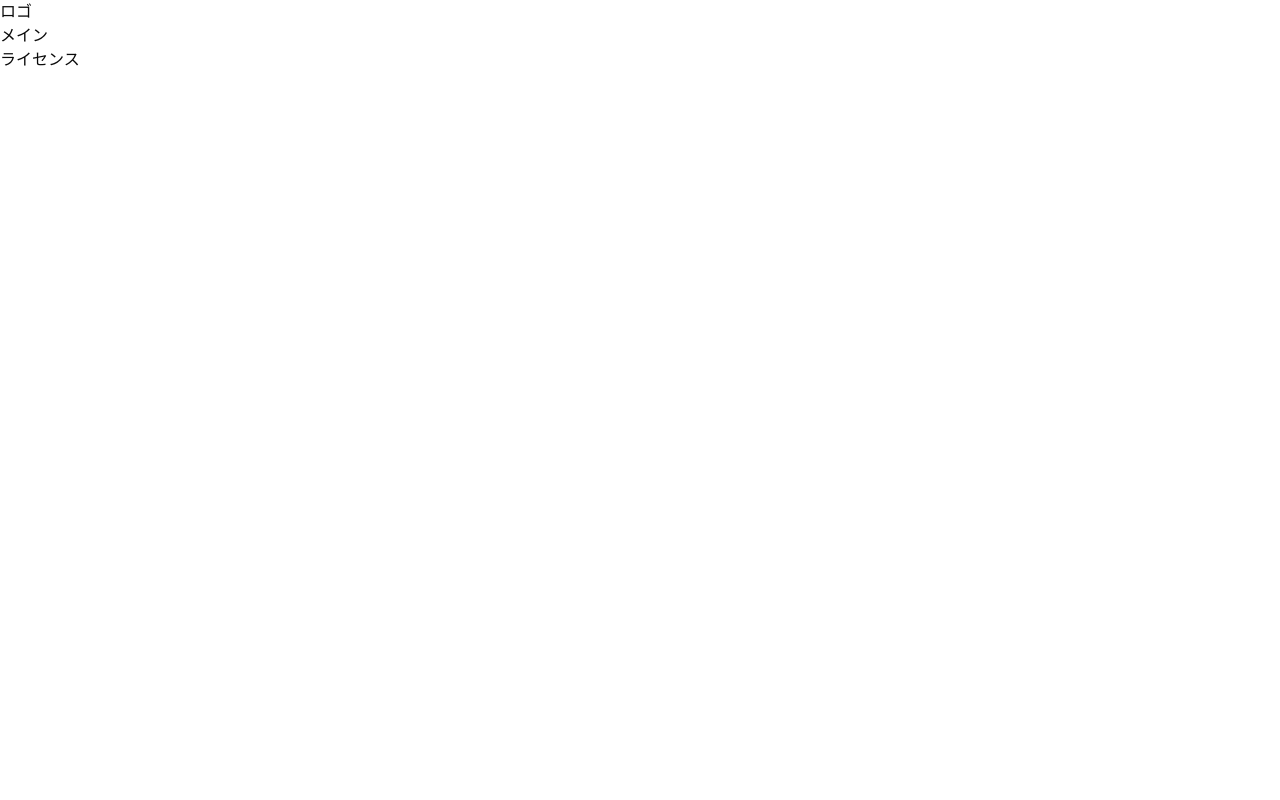
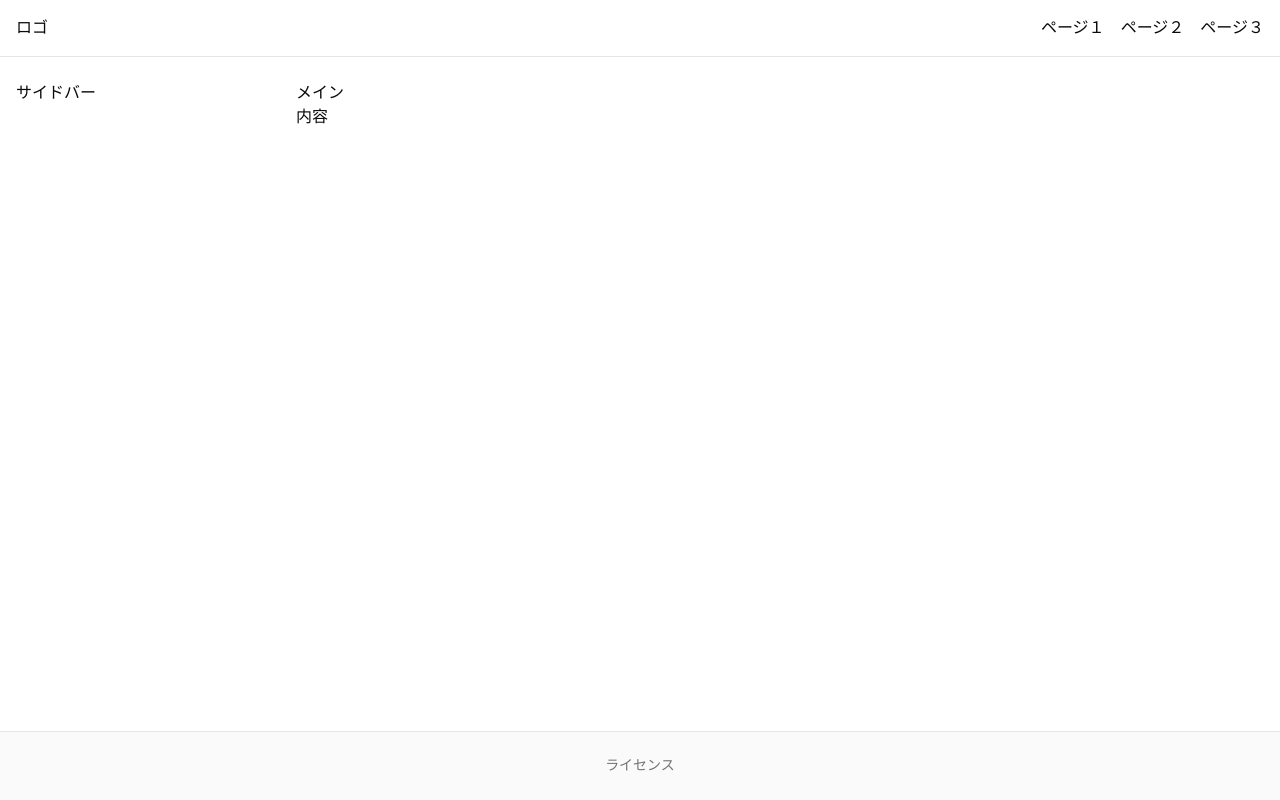
Before and after one commit to Hazakura2024/rakugo-sns, a Next.js app: page / in a window 1280 px wide. Built offline with nearby package versions, Linux system fonts and the light colour scheme.

Commit message:
feat: uiの骨組みを作成

```diff
--- a/src/app/page.tsx
+++ b/src/app/page.tsx
@@ -3,20 +3,30 @@ import Image from "next/image";
 export default function Home() {
   return (
     <div className="flex flex-col min-h-screen bg-background text-foreground">
-      <header>
-        <div>
+      <header className="sticky bg- top-0 z-50 w-full border-b bg-background/95 backdrop-blur-md">
+        <div className="mx-auto flex h-14 max-w-7xl items-center justify-between px-4">
           <div>ロゴ</div>
+          <nav className="flex items-center gap-4">
+            <p>ページ１</p>
+            <p>ページ２</p>
+            <p>ページ３</p>
+          </nav>
         </div>
       </header>
-      <div>
-        <aside></aside>
-        <main>
+      <div className="mx-auto w-full max-w-7xl flex flex-1 items-start gap-6 px-4 py-6">
+        <aside className="sticky top-20 hidden w-64 shrink-0 md:block">
+          サイドバー
+        </aside>
+        <main className="flex-1">
           <div>
             <div>メイン</div>
+            <div>内容</div>
           </div>
         </main>
       </div>
-      <footer>ライセンス</footer>
+      <footer className="border-t bg-muted/50 py-6 text-center text-sm text-muted-foreground">
+        ライセンス
+      </footer>
     </div>
   );
 }
```
